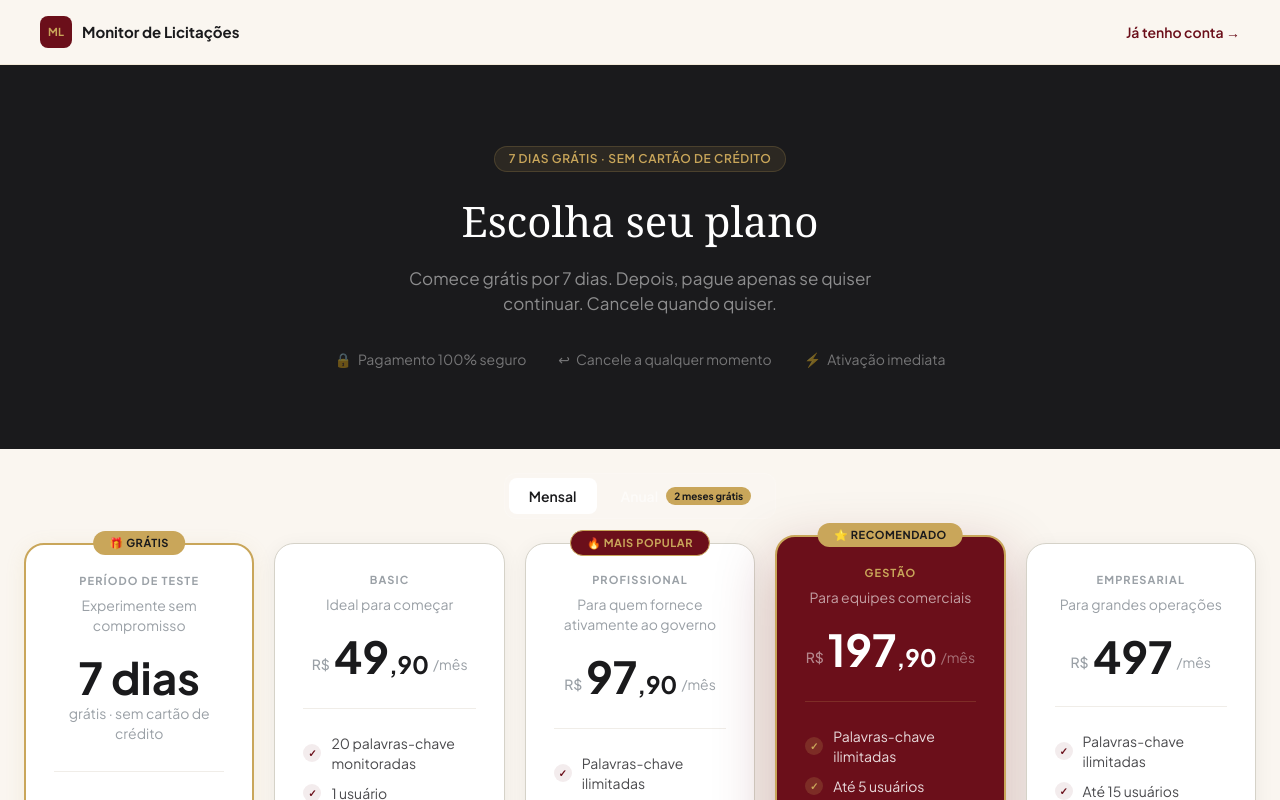
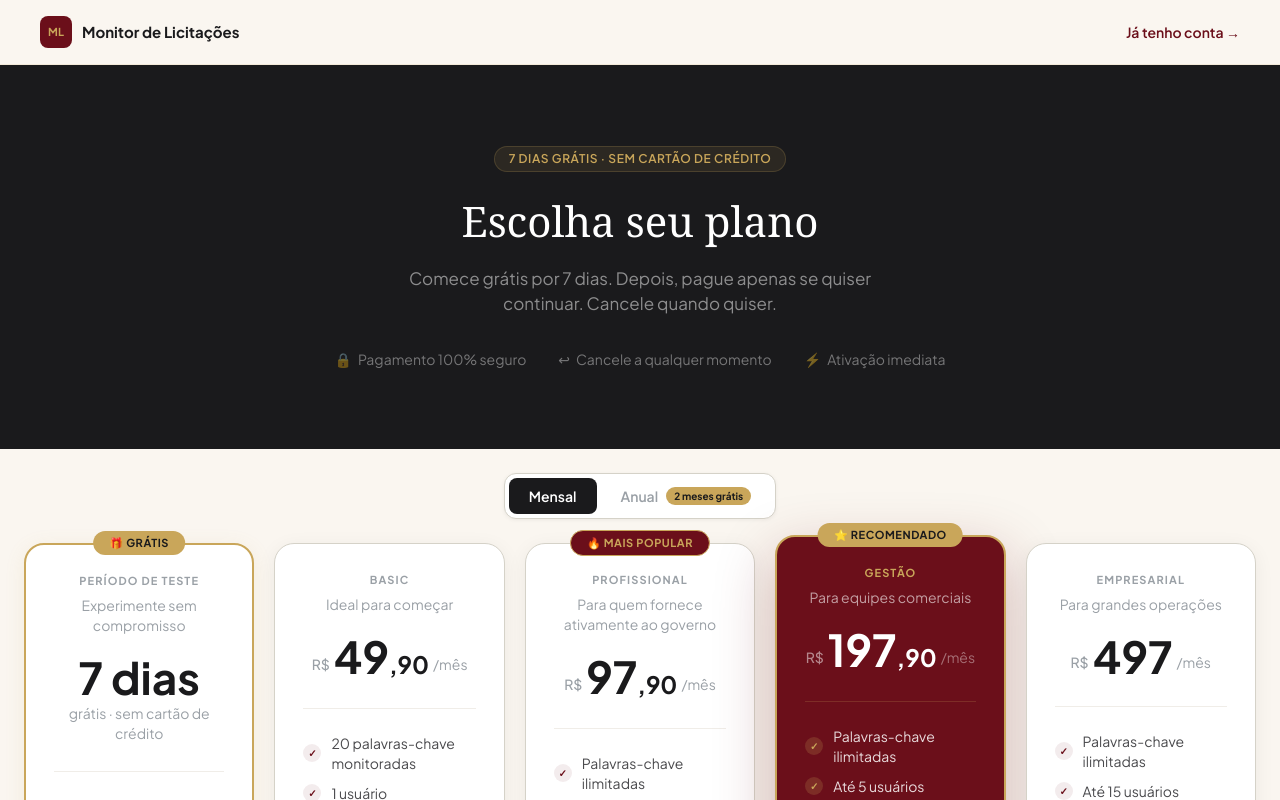
Before and after one commit to matuttamf/monitor-licitacoes, a Next.js app: page /assinar in a window 1280 px wide. Shown: the top 800 px of the page. Built offline with nearby package versions, Linux system fonts and the light colour scheme; no server answers.

Commit message:
fix: toggle mensal/anual invisivel na pagina assinar (fundo branco-transparente)

```diff
--- a/app/assinar/page.tsx
+++ b/app/assinar/page.tsx
@@ -124,18 +124,18 @@ function AssinarConteudo() {
       </div>
 
       {/* Toggle mensal/anual */}
-      <div className="flex justify-center py-6">
-        <div className="inline-flex items-center gap-1 p-1 rounded-xl" style={{ background: 'rgba(255,255,255,0.08)', border: '1px solid rgba(255,255,255,0.12)' }}>
+      <div className="flex justify-center py-6 bg-[#FAF6F0]">
+        <div className="inline-flex items-center gap-1 p-1 rounded-xl" style={{ background: 'white', border: '1px solid #D5D2C8', boxShadow: '0 1px 4px rgba(0,0,0,0.06)' }}>
           <button
             onClick={() => setPeriodo('mensal')}
             className="px-5 py-2 rounded-lg text-sm font-semibold transition-all"
-            style={{ background: periodo === 'mensal' ? 'white' : 'transparent', color: periodo === 'mensal' ? '#1A1A1C' : 'rgba(255,255,255,0.55)', border: 'none', cursor: 'pointer' }}>
+            style={{ background: periodo === 'mensal' ? '#1A1A1C' : 'transparent', color: periodo === 'mensal' ? 'white' : '#9AA0A6', border: 'none', cursor: 'pointer' }}>
             Mensal
           </button>
           <button
             onClick={() => setPeriodo('anual')}
             className="px-5 py-2 rounded-lg text-sm font-semibold transition-all flex items-center gap-2"
-            style={{ background: periodo === 'anual' ? 'white' : 'transparent', color: periodo === 'anual' ? '#1A1A1C' : 'rgba(255,255,255,0.55)', border: 'none', cursor: 'pointer' }}>
+            style={{ background: periodo === 'anual' ? '#1A1A1C' : 'transparent', color: periodo === 'anual' ? 'white' : '#9AA0A6', border: 'none', cursor: 'pointer' }}>
             Anual
             <span className="text-[10px] font-black px-2 py-0.5 rounded-full" style={{ background: '#C9A65A', color: '#1A1A1C' }}>2 meses grátis</span>
           </button>
```
